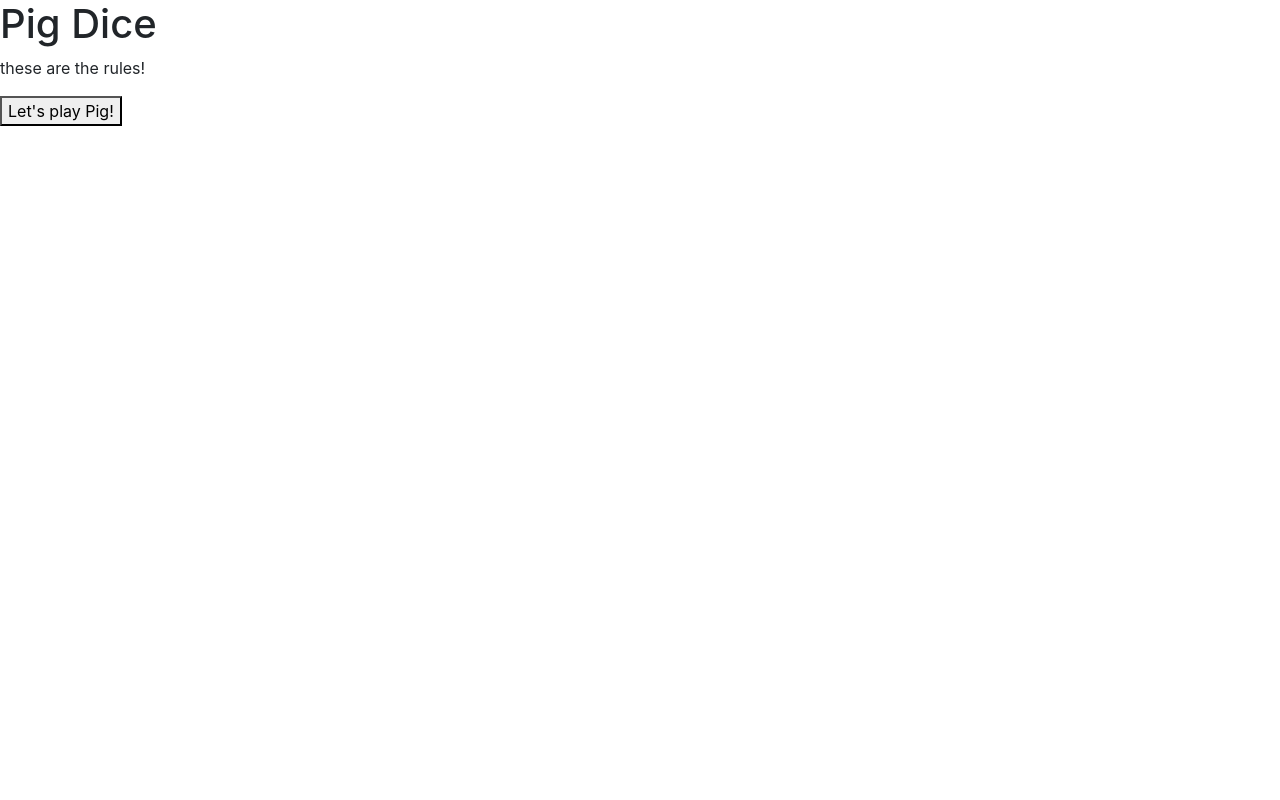
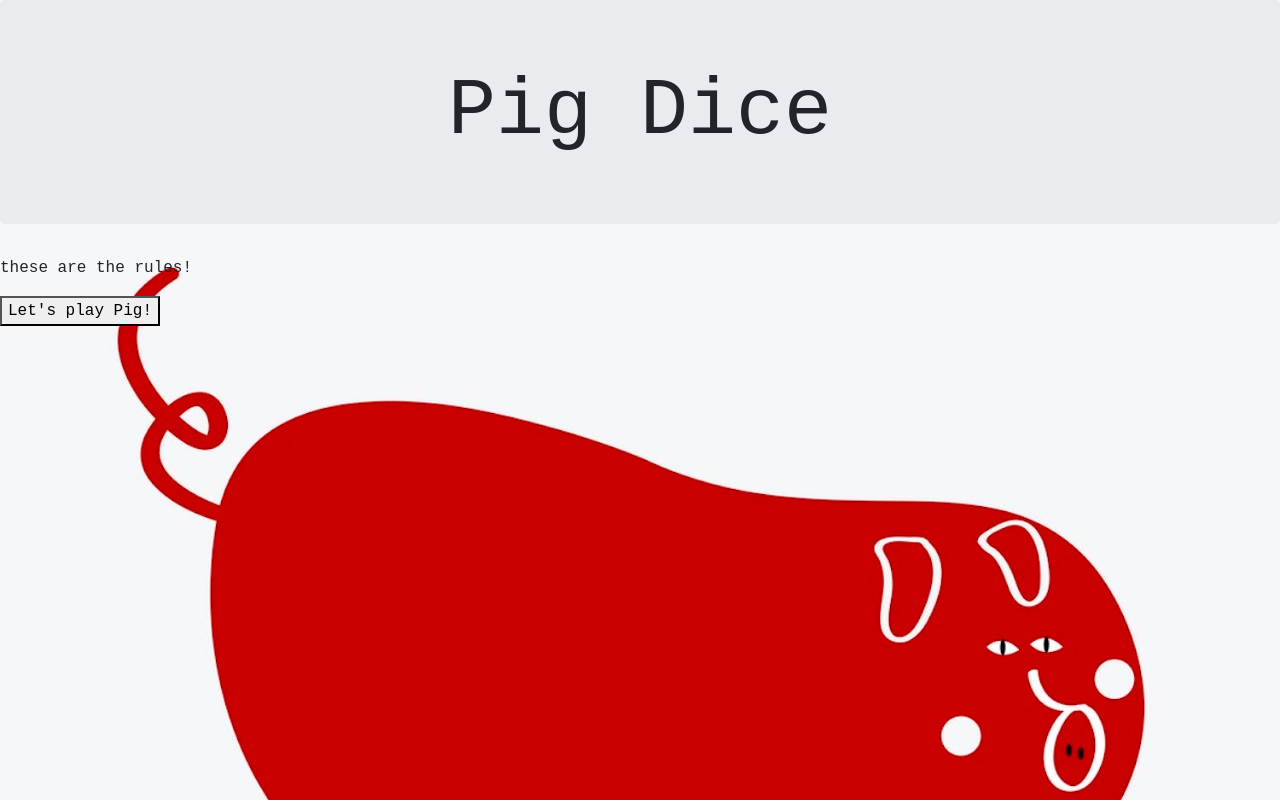
Before and after one commit to mandystar018/pig-dice2-2020, a plain HTML site: page index.html in a window 1280 px wide. Drawn offline with Linux system fonts and the light colour scheme.

Commit message:
add styling

```diff
--- a/css/styles.css
+++ b/css/styles.css
@@ -7,3 +7,16 @@
   margin-top: 40px;
   margin-bottom: 40px;
 }
+
+body {
+  font-family: 'Courier New', Courier, monospace;
+  background-image: url("../img/pig.jpg");
+  background-size: cover;
+  background-repeat: no-repeat;
+}
+
+h1 {
+  text-align: center;
+  font-size: 80px;
+  background-color:
+}
--- a/index.html
+++ b/index.html
@@ -8,7 +8,7 @@
   <script src="js/scripts.js"></script>
 </head>
 <body>
-  <h1>Pig Dice</h1>
+  <h1 class="jumbotron">Pig Dice</h1>
   <div id="rules">
     <p>these are the rules!</p>
     <button id="newGame">Let's play Pig!</button>
```
Also changed, not shown: img/pig.jpg (added).
